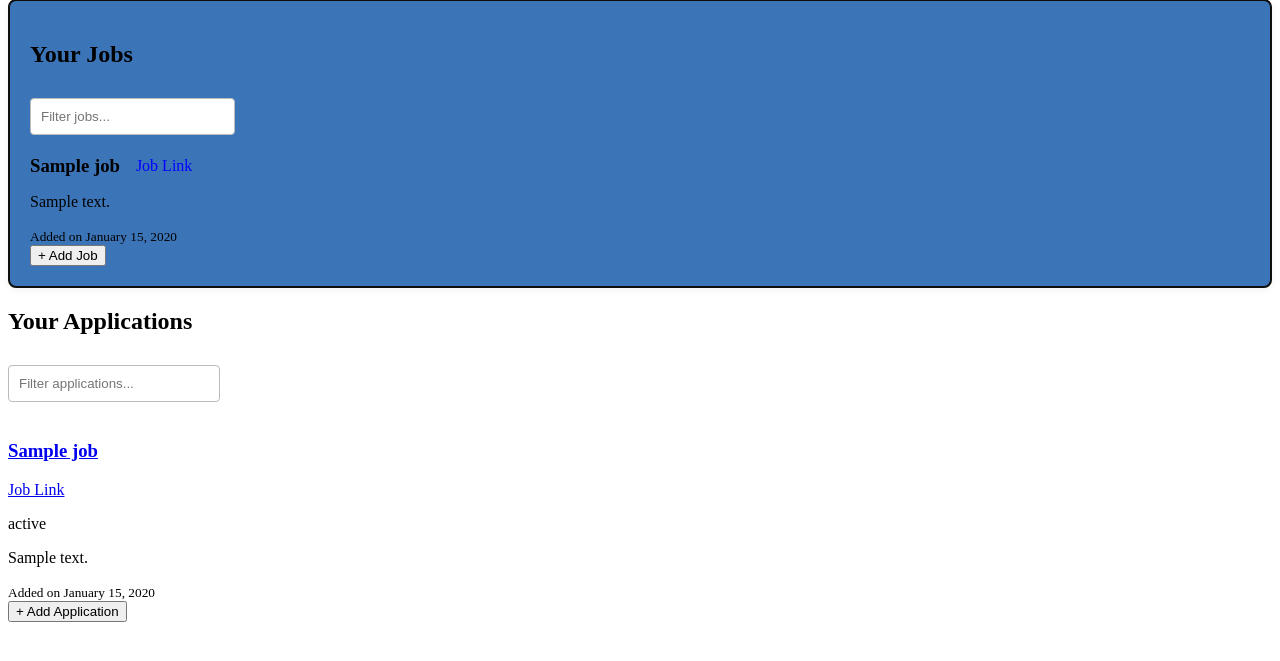
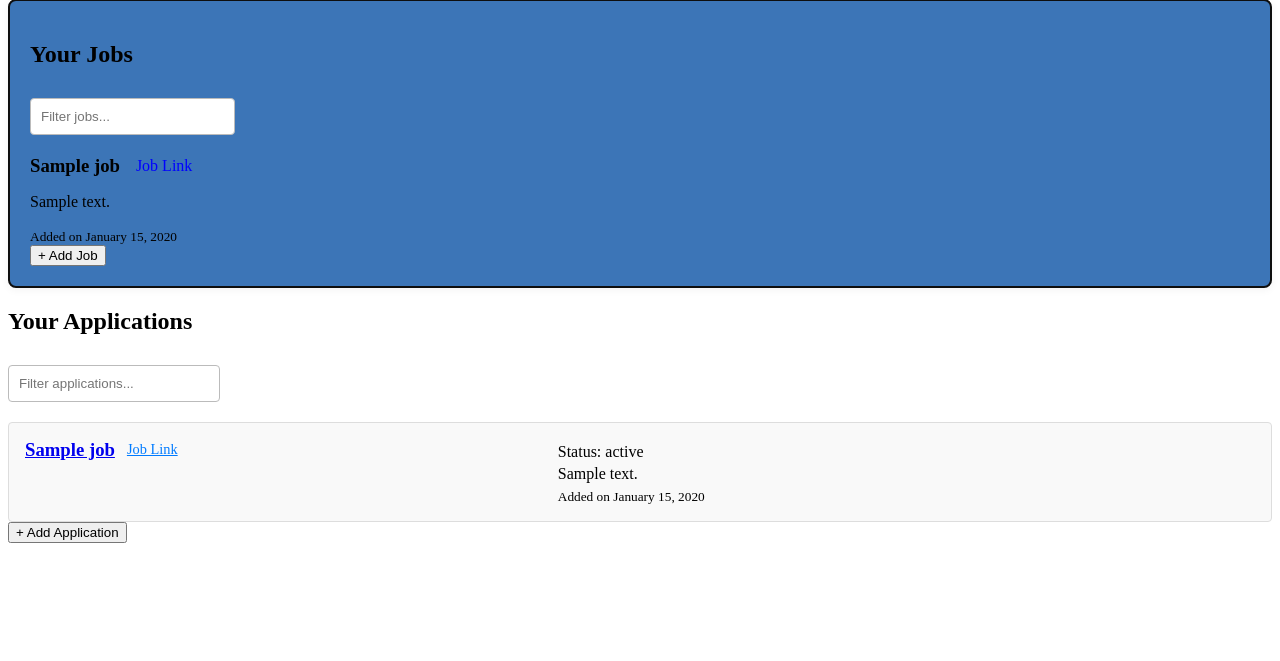
Before and after one commit to patrick85674/Job-tracker, a Django app: template apps/dashboard/templates/dashboard/dashboard.html in a window 1280 px wide. Shown: the part 81-742 px from the top of the page. Run offline with Django 5.2, Linux system fonts and the light colour scheme; the template is opened without the code that fills it: most values are stand-ins (such as "Sample title", 1, 10 or a date in 2020); some libraries are stand-ins or nearby versions.

Commit message:
Chore: some styling for the application list

```diff
--- a/apps/application/templates/partials/application_list_partial.html
+++ b/apps/application/templates/partials/application_list_partial.html
@@ -1,21 +1,68 @@
-<!-- dashboard/partials/application_list_partial.html -->
+<style>
+    .application-list {
+      display: flex;
+      flex-direction: column;
+      gap: 16px;
+    }
+
+    .application-item {
+      display: flex;
+      justify-content: space-between;
+      align-items: flex-start;
+      border: 1px solid #ddd;
+      padding: 16px;
+      border-radius: 4px;
+      background: #f9f9f9;
+    }
+
+    .application-left {
+      flex: 1 1 40%;
+      display: flex;
+      align-items: center;
+      gap: 12px;
+    }
+
+    .application-left h3 {
+      margin: 0;
+    }
+
+    .application-left a.job-link {
+      font-size: 0.9em;
+      color: #007bff;
+      text-decoration: underline;
+    }
+
+    .application-right {
+      flex: 1 1 55%;
+      padding-left: 20px;
+    }
+
+    .application-right p,
+    .application-right small {
+      margin: 4px 0;
+    }
+  </style>
+
+  <div class="application-list">
     {% for item in application_items %}
     <div class="application-item">
-    <div class="application-header">
-        {% if item.id %}
-        <a href="{% url 'application:application_edit' item.id%}">
-            <h3>{{ item.job.job_name }} </h3>
+      <div class="application-left">
+        <a href="{% url 'application:application_edit' item.id %}">
+          <h3>{{ item.job.job_name }}</h3>
         </a>
-        {% else %}
-        <h3>{{ item.job.job_name }} </h3>
+        {% if item.job.link %}
+        <a href="{{ item.job.link }}" class="job-link" target="_blank" rel="noopener noreferrer">
+          Job Link
+        </a>
         {% endif %}
-
-        <a href="{{ item.job.link }}">Job Link</a>
-        <p> {{item.application.status_type}}</p>
       </div>
+      <div class="application-right">
+        <p>Status: {{ item.get_status_display }}</p>
         <p>{{ item.job.job_description }}</p>
-    <small>Added on {{ item.date_added|date:"F j, Y" }}</small>
+        <small>Added on {{ item.created_at|date:"F j, Y" }}</small>
+      </div>
     </div>
     {% empty %}
     <p>No jobs found in your application list.</p>
     {% endfor %}
+  </div>
```
Lines whose indentation alone changed are shown as unchanged.
